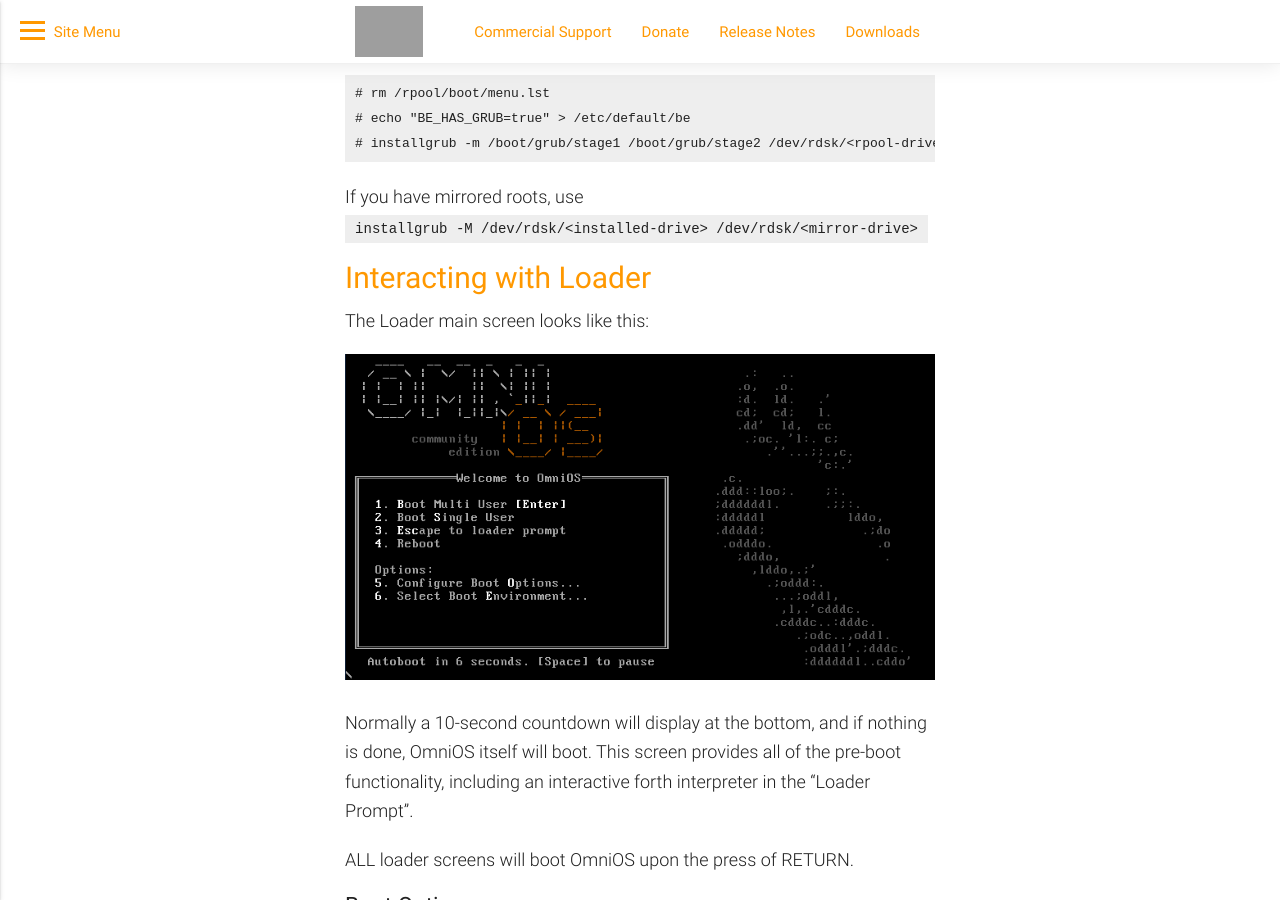
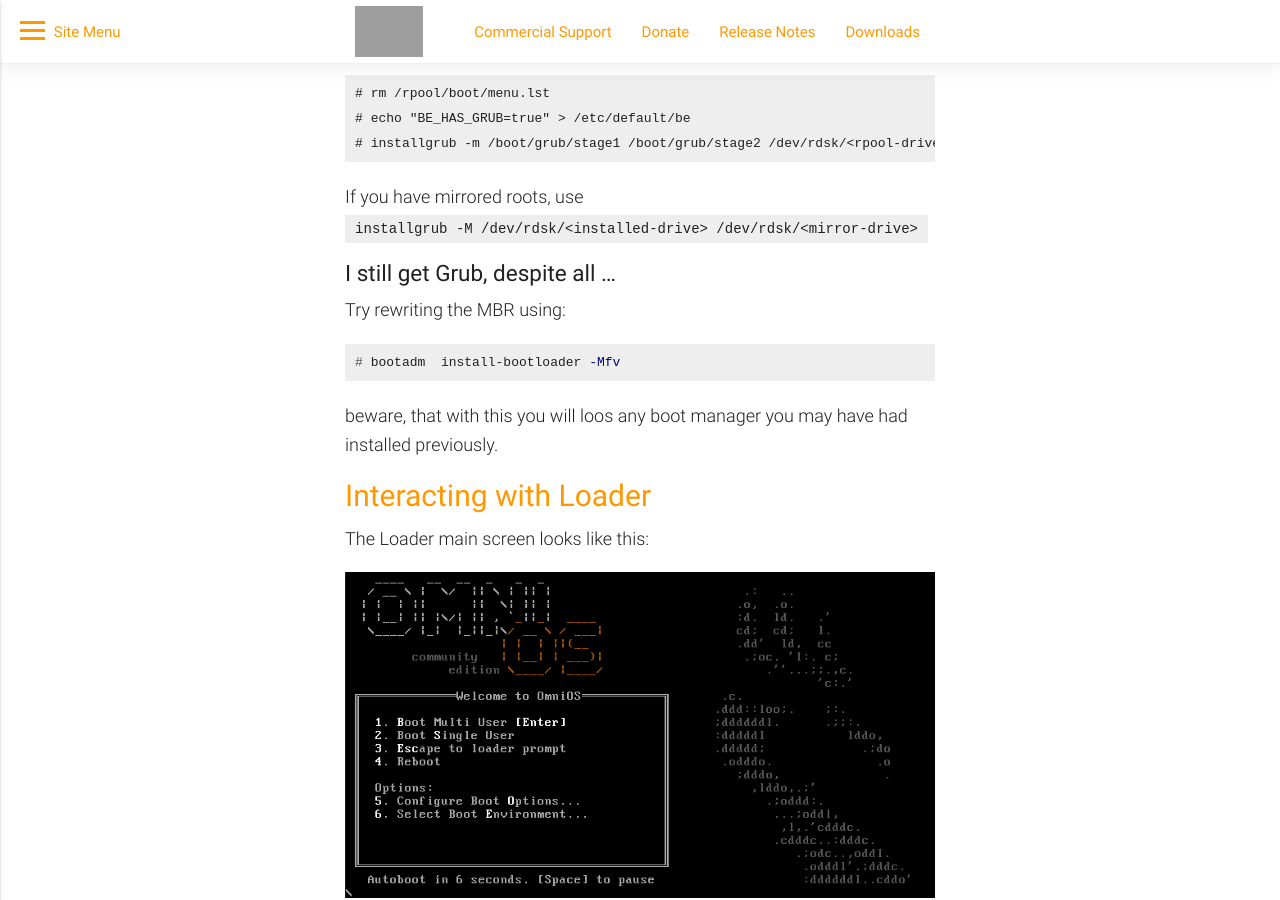
Before and after one commit to omniosorg/omniosorg.github.io, a Jekyll site: the page built from _docs/info/loader.md, in a window 1280 px wide and 900 px high, scrolled down 2509 px. Built offline with Jekyll 4.4.1, drawn with Linux system fonts in a browser that asks for light colours; grey boxes are pictures that could not be loaded.

Commit message:
add bootadm note

````diff
--- a/_docs/info/loader.md
+++ b/_docs/info/loader.md
@@ -115,6 +115,17 @@
 
 If you have mirrored roots, use `installgrub -M /dev/rdsk/<installed-drive> /dev/rdsk/<mirror-drive>`
 
+### I still get Grub, despite all ...
+
+Try rewriting the MBR using:
+
+```console
+# bootadm  install-bootloader -Mfv
+```
+
+beware, that with this you will loos any boot manager you may have had
+installed previously.
+
 Interacting with Loader
 -----------------------
 
````
